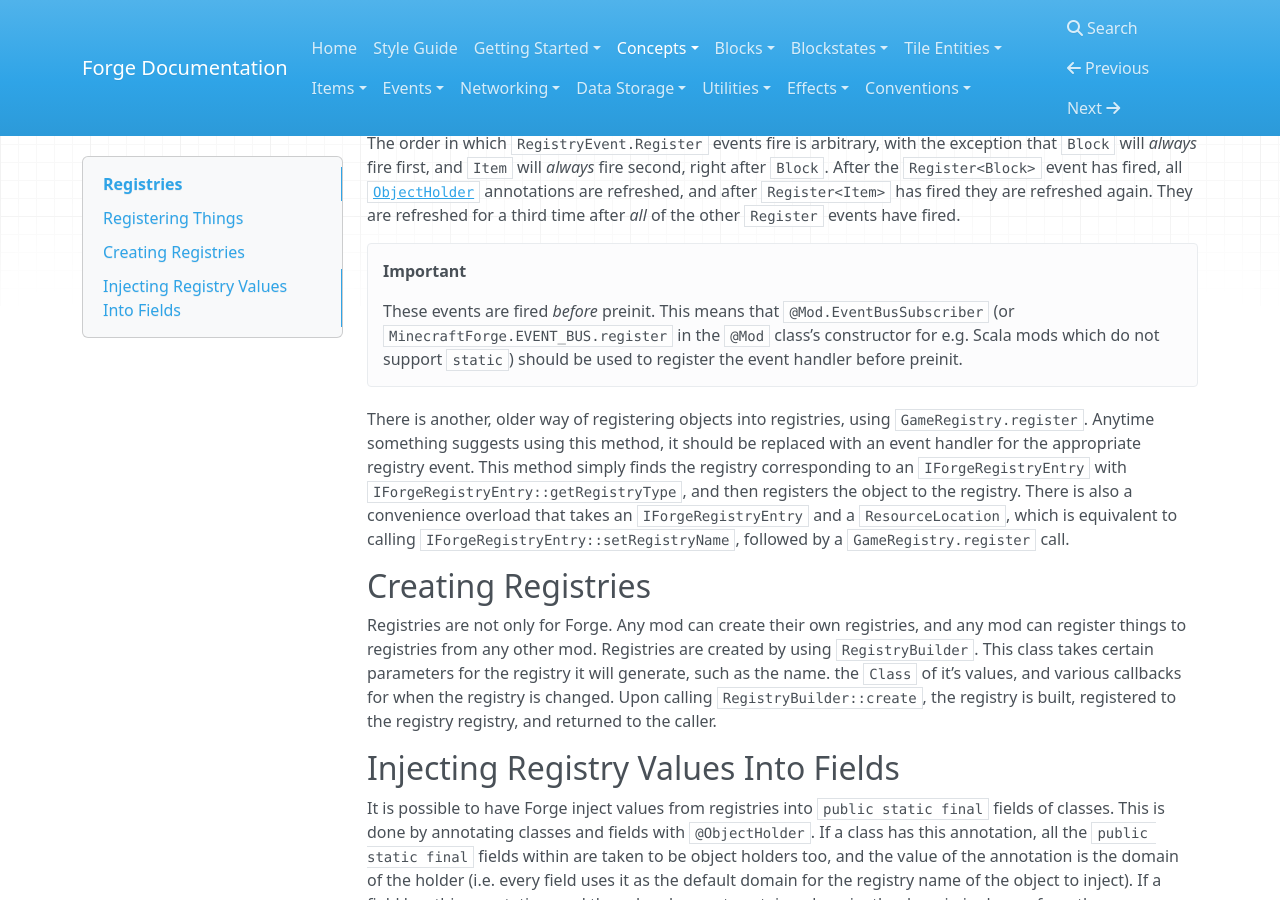
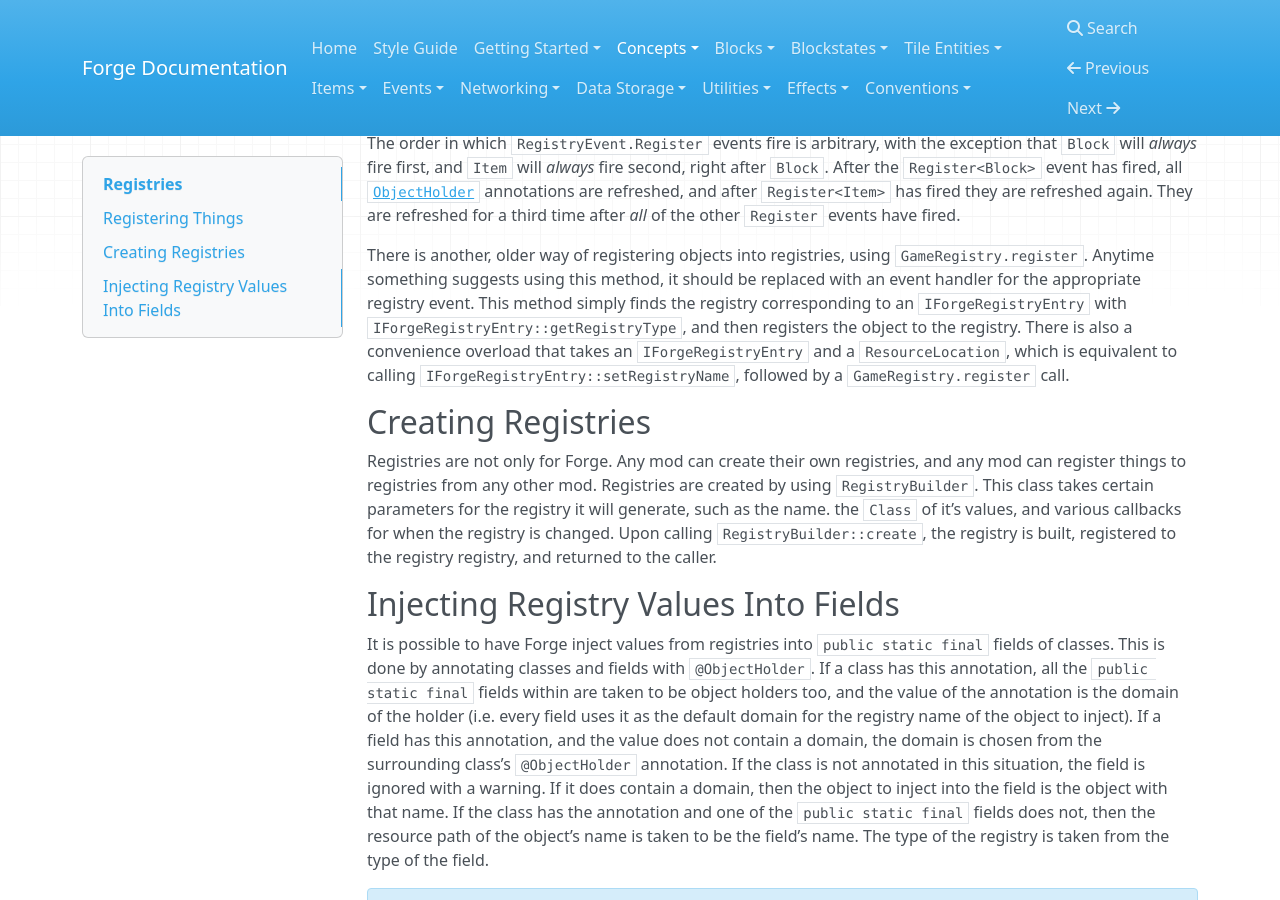
Before and after one commit to MinecraftForge/Documentation, an MkDocs documentation site: the page built from docs/concepts/registries.md, in a window 1280 px wide and 900 px high, scrolled down 972 px. Built offline with MkDocs 1.6.1, drawn with Linux system fonts in a browser that asks for light colours; nearby versions of some CDN libraries; old or Windows-style settings are respelled for this version of MkDocs.

Commit message:
Remove outdated admonition on Registries page
With the overhaul of the registry system in 1.12, registry events are now fired *after* preInit rather than before preInit; so this admonition is no longer required.

````diff
--- a/docs/concepts/registries.md
+++ b/docs/concepts/registries.md
@@ -22,9 +22,6 @@ public void registerBlocks(RegistryEvent.Register<Block> event) {
 ```
 
 The order in which `RegistryEvent.Register` events fire is arbitrary, with the exception that `Block` will *always* fire first, and `Item` will *always* fire second, right after `Block`. After the `Register<Block>` event has fired, all [`ObjectHolder`][ObjectHolder] annotations are refreshed, and after `Register<Item>` has fired they are refreshed again. They are refreshed for a third time after *all* of the other `Register` events have fired.
-
-!!! important
-    These events are fired *before* preinit. This means that `@Mod.EventBusSubscriber` (or `MinecraftForge.EVENT_BUS.register` in the `@Mod` class's constructor for e.g. Scala mods which do not support `static`) should be used to register the event handler before preinit.
 
 There is another, older way of registering objects into registries, using `GameRegistry.register`. Anytime something suggests using this method, it should be replaced with an event handler for the appropriate registry event. This method simply finds the registry corresponding to an `IForgeRegistryEntry` with `IForgeRegistryEntry::getRegistryType`, and then registers the object to the registry. There is also a convenience overload that takes an `IForgeRegistryEntry` and a `ResourceLocation`, which is equivalent to calling `IForgeRegistryEntry::setRegistryName`, followed by a `GameRegistry.register` call.
 
````
